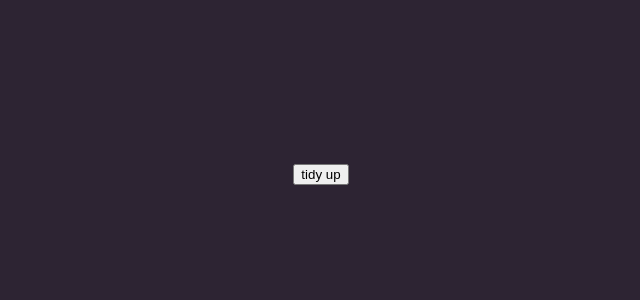
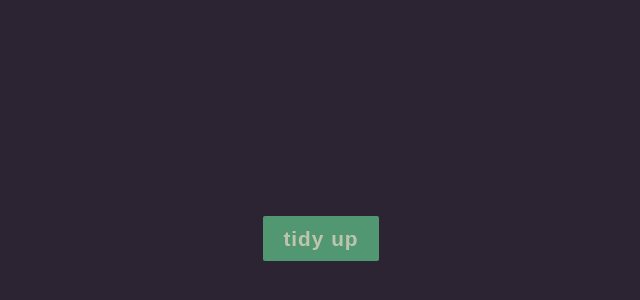
Before and after one commit to sulphite/sulphite.github.io, a React (Create React App) app: page / in a window 1280 px wide. Shown: the part 2244-2544 px from the top of the page, without its empty margins (319-959 px from the left). Before the commit the page ends 2429 px from the top, so only its background shows below. Built offline with nearby package versions, Linux system fonts and the light colour scheme.

Commit message:
styled button

```diff
--- a/src/App.js
+++ b/src/App.js
@@ -14,7 +14,7 @@ function App() {
       <Navbar />
       <About />
       <Projects />
-      <button onClick={tidyUp}>tidy up</button>
+      <button className='btn tidy-up' onClick={tidyUp}>tidy up</button>
     </div>
   );
 }
--- a/src/index.css
+++ b/src/index.css
@@ -21,6 +21,7 @@ body {
     sans-serif;
   -webkit-font-smoothing: antialiased;
   -moz-osx-font-smoothing: grayscale;
+  letter-spacing: 1px;
 }
 
 code {
@@ -43,6 +44,17 @@ code {
   list-style: none;
   display: flex;
   gap: 1em;
+}
+
+.btn {
+  font-size: 0.8rem;
+  font-weight: bold;
+  letter-spacing: 1px;
+  border: 0;
+  border-radius: 2px;
+  padding: 0.5em 1em;
+  background-color: var(--primary);
+  color: var(--lighter);
 }
 
 .about {
@@ -107,3 +119,7 @@ code {
 #gipf {
   z-index: 20;
 }
+
+.tidy-up {
+  margin: 3em 0;
+}
```
